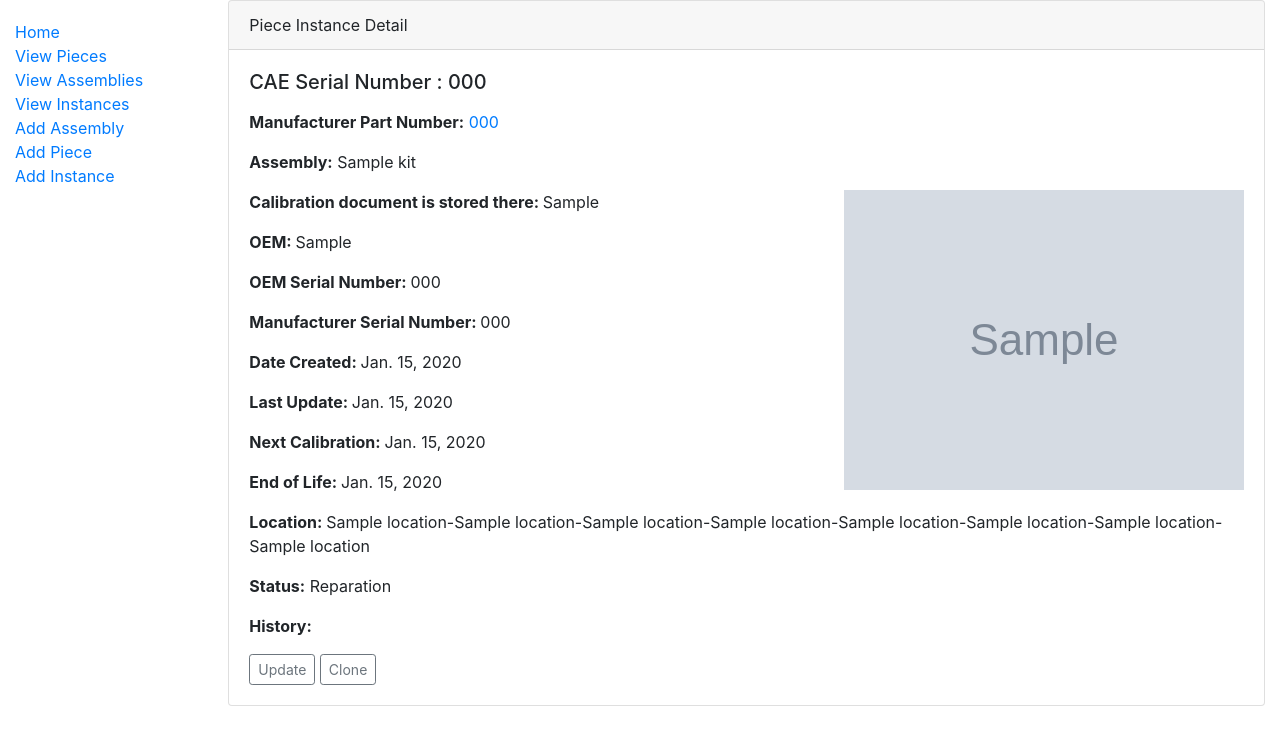
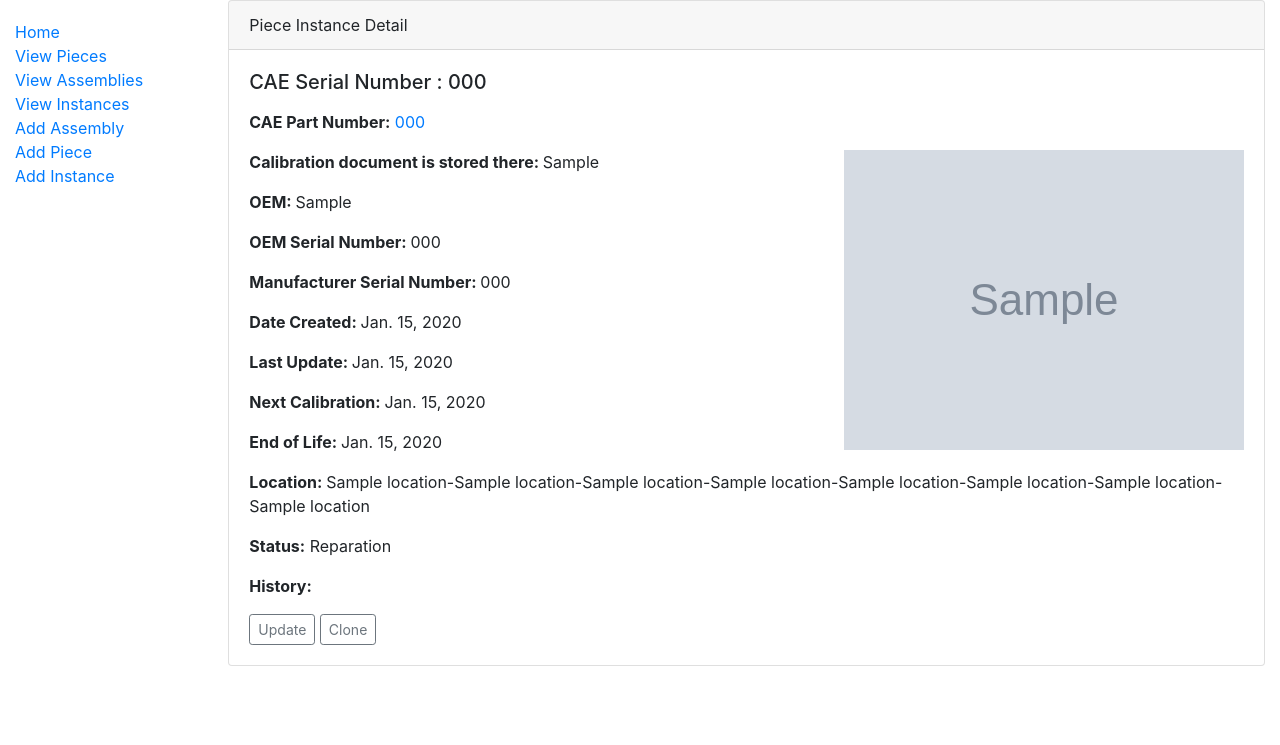
Before and after one commit to eRJe79/SIMS, a Django app: page /inventory/piece_instance_detail/1 in a window 1280 px wide. Shown: the top 745 px of the page. Run offline with Django 3.2, Linux system fonts and the light colour scheme; tables that the repository leaves empty hold one stand-in row (values such as "Sample post"); grey boxes marked "Sample" are stand-in pictures; parts of the project's set-up code (start-up, migrations or seed data) failed here and were passed over.

Commit message:
replaced occurences to manufacturer PN to call piece with CAE PN

```diff
--- a/SIMS/templates/inventory/piece_instance_detail.html
+++ b/SIMS/templates/inventory/piece_instance_detail.html
@@ -9,10 +9,7 @@
   	<div class="card-body">
 		<h5 class="card-title"> CAE Serial Number : {{ piece_instance.serial_number}}</h5>
 		<p class="card-text">
-  		<p><strong>Manufacturer Part Number:</strong> <a href="{{ piece_instance.piece.get_absolute_url }}">{{ piece_instance.piece.manufacturer_part_number }}</a></p>
-		{% if piece_instance.kit %}
-			<p><strong>Assembly:</strong> {{ piece_instance.kit }}</p>
-		{% endif %}
+  		<p><strong>CAE Part Number:</strong> <a href="{{ piece_instance.piece.get_absolute_url }}">{{ piece_instance.piece.cae_part_number }}</a></p>
   		{% if piece_instance.piece.image %}
   			<p><img src="{{ piece_instance.piece.image.url}}" alt="connect" style="max-height:300px" align="right"></p>
   		{% endif %}
--- a/SIMS/templates/inventory/piece_instance_list.html
+++ b/SIMS/templates/inventory/piece_instance_list.html
@@ -18,7 +18,7 @@ action="{%url 'search-instance-database' %}">
 <table class="table table-light table-striped">
   <thead>
     <tr>
-	<th>Manufacturer Part Number</th>
+	<th>CAE Part Number</th>
 	<th>CAE Serial Number</th>
 	<th>Manufacturer Serial number</th>
 	<th>OEM</th>
@@ -35,7 +35,7 @@ action="{%url 'search-instance-database' %}">
   </thead>
     {% for piece_instance in piece_instance_list %}
     <tr class="datarow">
-      <td><a href="{{ piece_instance.piece.get_absolute_url }}">{{ piece_instance.piece.manufacturer_part_number }}</a></td>
+      <td><a href="{{ piece_instance.piece.get_absolute_url }}">{{ piece_instance.piece.cae_part_number }}</a></td>
       <td><a href="{{ piece_instance.get_absolute_url }}">{{ piece_instance.serial_number }}</a></td>
       <td>{{ piece_instance.manufacturer_serialnumber }}</td>
       <td>{{ piece_instance.piece.provider }}</td>
--- a/SIMS/templates/inventory/piece_list.html
+++ b/SIMS/templates/inventory/piece_list.html
@@ -15,7 +15,7 @@ action="{%url 'search-piece-database' %}">
 <table class="table table-light table-striped">
   <thead>
     <tr>
-	<th>Manufacturer Part Number</th>
+	<th>CAE Part Number</th>
 	<th>Piece Model</th>
 	<th>Manufacturer</th>
 	<th>OEM</th>
@@ -29,7 +29,7 @@ action="{%url 'search-piece-database' %}">
   </thead>
     {% for piece in piece_list %}
     <tr class="datarow">
-      <td><a href="{{ piece.get_absolute_url }}">{{ piece.manufacturer_part_number }}</a></td>
+      <td><a href="{{ piece.get_absolute_url }}">{{ piece.cae_part_number }}</a></td>
       <td>{{ piece.piece_model }}</td>
       <td>{{ piece.manufacturer }}</td>
       <td>{{ piece.provider }}</td>
--- a/SIMS/templates/inventory/search.html
+++ b/SIMS/templates/inventory/search.html
@@ -8,7 +8,7 @@
     <table class="table table-light table-striped">
     <thead>
     <tr>
-    <th>Manufacturer Part Number</th>
+    <th>CAE Part Number</th>
 	<th>Piece Model</th>
 	<th>CAE Part Number</th>
 	<th>OEM</th>
@@ -20,7 +20,7 @@
     </thead>
     <tr class="datarow">
       {% for result in results %}
-      <td><a href="{{ piece.get_absolute_url }}">{{ result.manufacturer_part_number }}</a></td>
+      <td><a href="{{ piece.get_absolute_url }}">{{ result.cae_part_number }}</a></td>
       <td>{{ result.piece_model }}</td>
       <td>{{ result.cae_part_number }}</td>
       <td>{{ result.provider }}</td>
--- a/SIMS/templates/inventory/search_instance.html
+++ b/SIMS/templates/inventory/search_instance.html
@@ -8,7 +8,7 @@
     <table class="table table-light table-striped">
     <thead>
     <tr>
-	<th>Manufacturer part Number</th>
+	<th>CAE part Number</th>
 	<th>CAE serial Number</th>
 	<th>Piece Model</th>
 	<th>Manufacturer</th>
@@ -24,7 +24,7 @@
     </thead>
     <tr class="datarow">
       {% for result in results %}
-      <td><a href="{{ result.piece.get_absolute_url }}">{{ result.piece.manufacturer_part_number }}</a></td>
+      <td><a href="{{ result.piece.get_absolute_url }}">{{ result.piece.cae_part_number }}</a></td>
       <td><a href="{{ result.get_absolute_url }}">{{ result.serial_number }}</a></td>
       <td>{{ result.piece.piece_model }}</td>
       <td>{{ result.piece.manufacturer }}</td>
```
